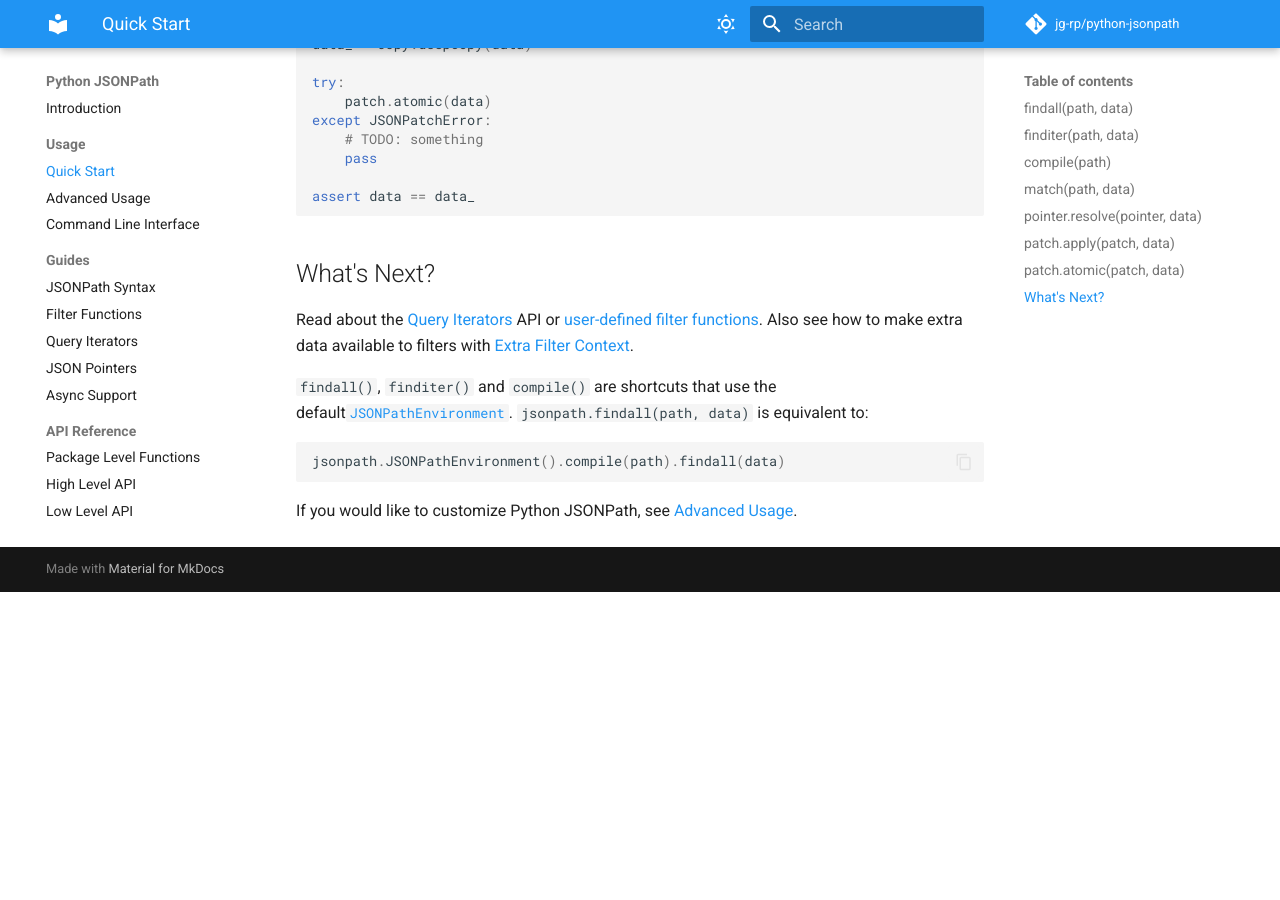
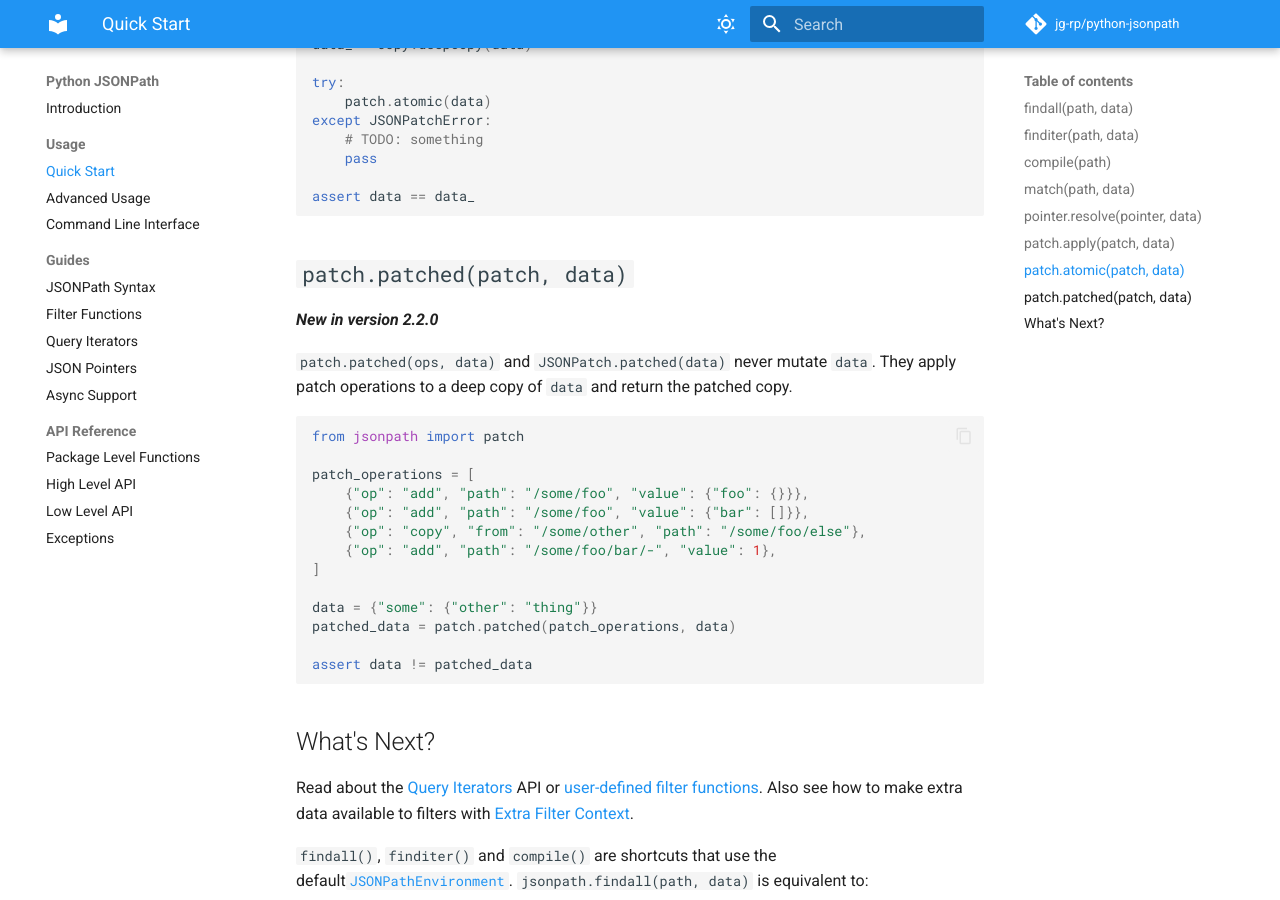
Before and after one commit to jg-rp/python-jsonpath, an MkDocs documentation site: the page built from docs/quickstart.md, in a window 1280 px wide and 900 px high, scrolled down 7851 px. Built offline with MkDocs 1.6.1 and Material for MkDocs 9.7.7, drawn with Linux system fonts in a browser that asks for light colours; comment, search, counter and statistics services are not loaded; before the commit the page ends 8443 px from its top, so only the background shows below that.

Commit message:
Add non-mutating `JSONPatch.patched`

````diff
--- a/docs/quickstart.md
+++ b/docs/quickstart.md
@@ -364,6 +364,28 @@
 assert data == data_
 ```
 
+## `patch.patched(patch, data)`
+
+**_New in version 2.2.0_**
+
+`patch.patched(ops, data)` and `JSONPatch.patched(data)` never mutate `data`. They apply patch operations to a deep copy of `data` and return the patched copy.
+
+```python
+from jsonpath import patch
+
+patch_operations = [
+    {"op": "add", "path": "/some/foo", "value": {"foo": {}}},
+    {"op": "add", "path": "/some/foo", "value": {"bar": []}},
+    {"op": "copy", "from": "/some/other", "path": "/some/foo/else"},
+    {"op": "add", "path": "/some/foo/bar/-", "value": 1},
+]
+
+data = {"some": {"other": "thing"}}
+patched_data = patch.patched(patch_operations, data)
+
+assert data != patched_data
+```
+
 ## What's Next?
 
 Read about the [Query Iterators](query.md) API or [user-defined filter functions](advanced.md#function-extensions). Also see how to make extra data available to filters with [Extra Filter Context](advanced.md#filter-variables).
--- a/jsonpath/__about__.py
+++ b/jsonpath/__about__.py
@@ -1,4 +1,4 @@
 # SPDX-FileCopyrightText: 2023-present James Prior <jamesgr.prior@gmail.com>
 #
 # SPDX-License-Identifier: MIT
-__version__ = "2.1.0"
+__version__ = "2.2.0"
````
Also changed, not shown: CHANGELOG.md (+6 -2 lines), README.md (+18 -0 lines), 2 other files.
